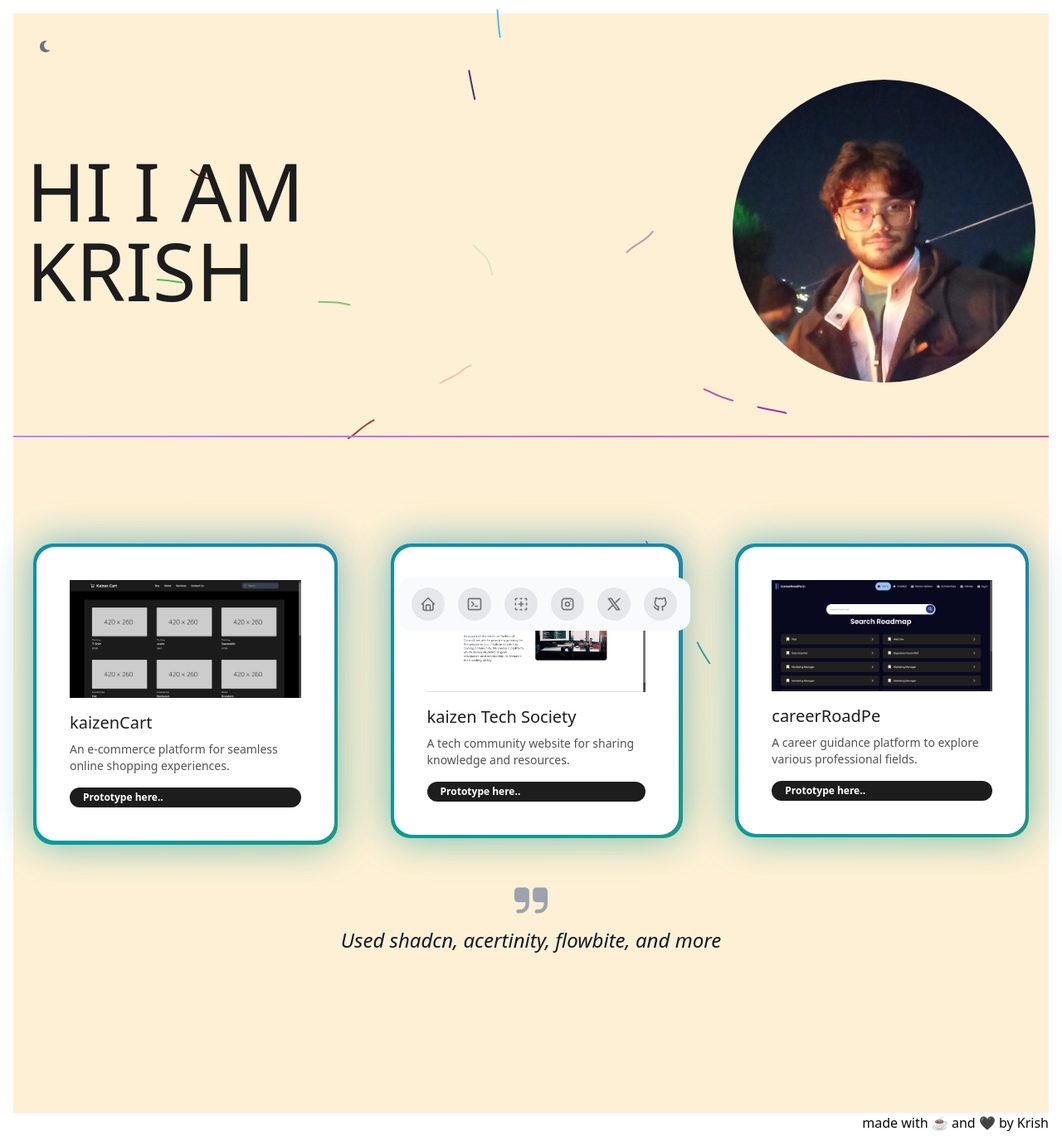
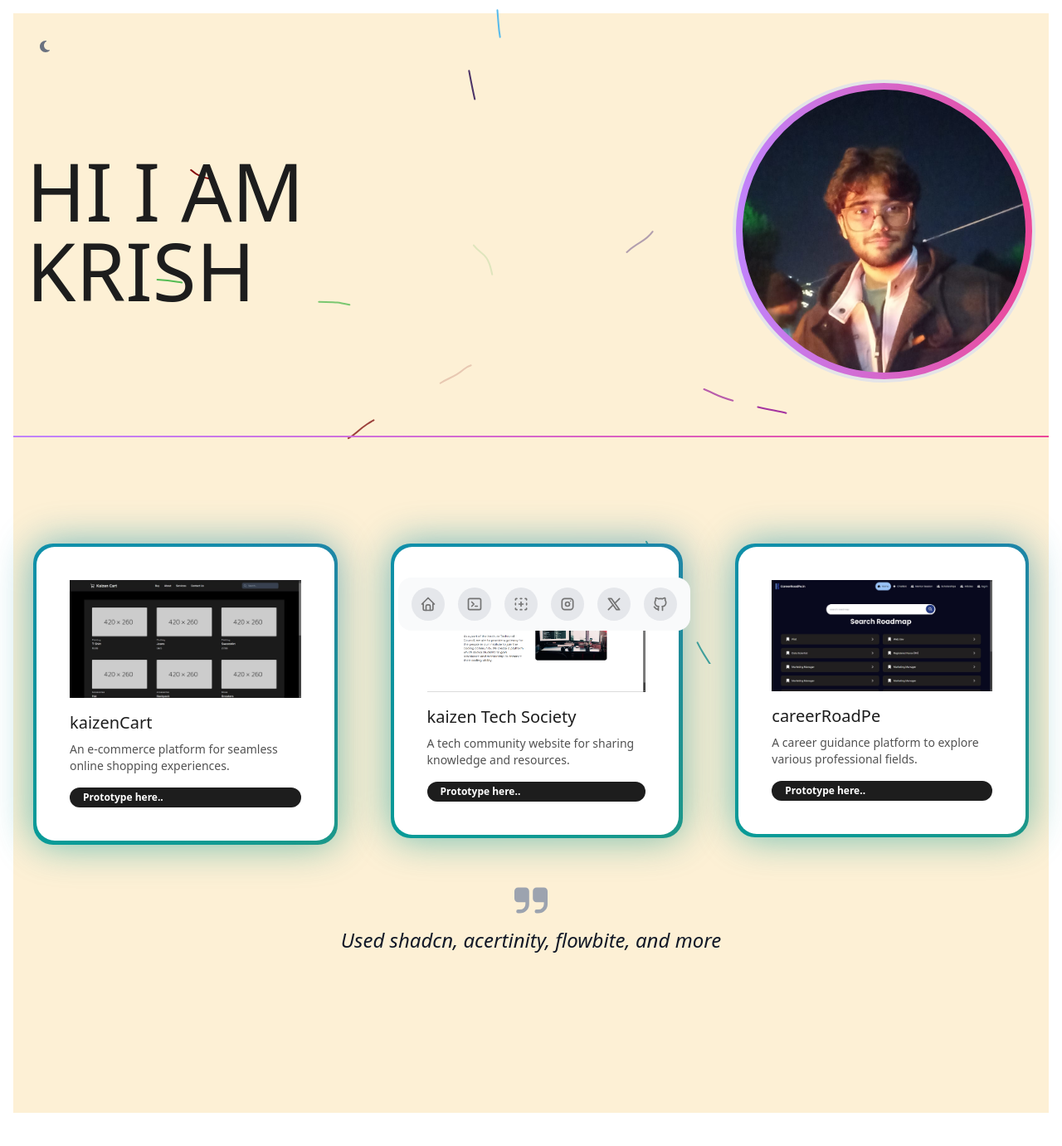
Before and after one commit to krishkh/krish-portfolio-next, a Next.js app: page / in a window 1280 px wide. Shown: the whole page at 83% size. After the commit the page ends 1357 px from the top, so only its background shows below. Built offline with nearby package versions, Linux system fonts and the light colour scheme.

Commit message:
added some color borders bla bla

```diff
--- a/src/app/layout.js
+++ b/src/app/layout.js
@@ -26,7 +26,7 @@ export default function RootLayout({ children }) {
       >
         {children}
         <DownNavbar />
-        <Footer />
+        {/* <Footer /> */}
       </body>
     </html>
   );
--- a/src/components/NameSection.jsx
+++ b/src/components/NameSection.jsx
@@ -1,4 +1,5 @@
 import ImageTooltip from "./ImageTooltip";
+import { BackgroundGradient } from "./ui/background-gradient";
 
 const NameSection = () => {
   return (
@@ -9,16 +10,21 @@ const NameSection = () => {
         </div>
         <div className="flex justify-center p-4 items-center text-white text-7xl font-lato font-thin">
           <ImageTooltip content="Handomse man">
+            {/* <BackgroundGradient className="rounded-full relative"> */}
+            {/* <div className="absolute w-[25rem] inset-0 bg-gradient-to-r from-purple-400 via-pink-500 to-red-500 rounded-full" /> */}
             <img
               src="/krish.jpg"
               alt="krish"
-              className="w-40 md:w-[25rem] rounded-full  aspect-[1] object-cover"
+              className="w-40 bg-gradient-to-r from-purple-400 via-pink-500 to-red-500 animate-gradient-move bg-[length:200%_200%]  border-4 md:w-[25rem] rounded-full  aspect-[1] p-2 object-cover"
             />
+            {/* </BackgroundGradient> */}
           </ImageTooltip>
         </div>
       </div>
       <div className="my-12 h-[2px] bg-gradient-to-r from-purple-400 via-pink-500 to-red-500 animate-gradient-move bg-[length:200%_200%]"></div>
-      {/* <div className="bg-black dark:bg-white my-12 p-[0.1px]"></div> */}
+      {/* <div className="m-12">
+        <BackgroundGradient className=" m-[0.1px]" />
+      </div> */}
     </div>
   );
 };
```
Also changed, not shown: src/components/ui/background-gradient.jsx (+7 -5 lines).
